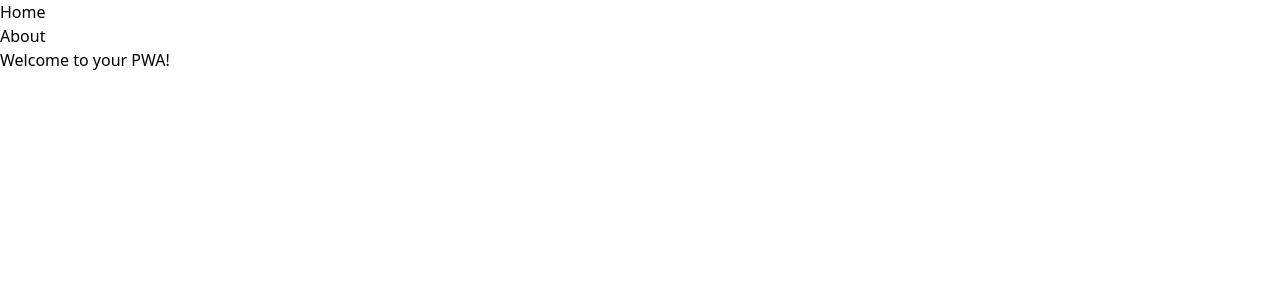
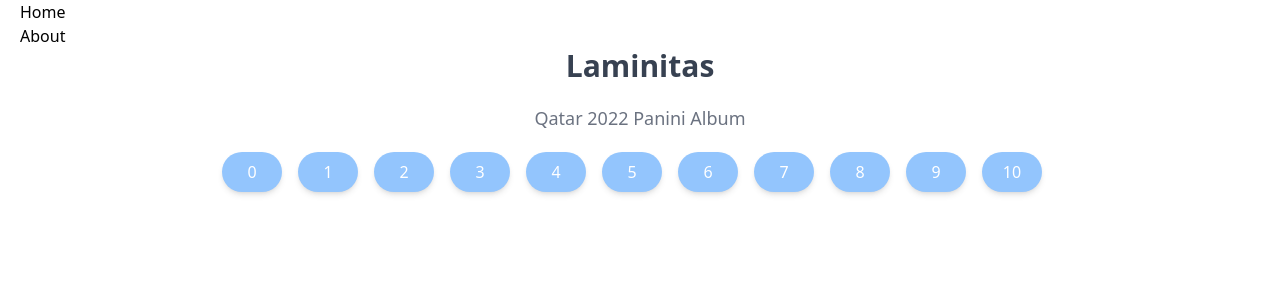
Before and after one commit to jpvg10/laminitas, a React (Create React App) app: page / in a window 1280 px wide. Shown: the top 300 px of the page. Built offline with nearby package versions, Linux system fonts and the light colour scheme.

Commit message:
basic layout and functionality

```diff
--- a/src/components/App.tsx
+++ b/src/components/App.tsx
@@ -5,6 +5,7 @@
 
 const App: React.FC = () => (
   <Router>
+    <div className="container mx-auto px-5">
       <nav>
         <ul>
           <li>
@@ -19,6 +20,7 @@
         <Route path="/about" element={<About />} />
         <Route path="/" element={<Home />} />
       </Routes>
+    </div>
   </Router>
 );
 export default App;
--- a/src/components/Home.tsx
+++ b/src/components/Home.tsx
@@ -1,5 +1,49 @@
-import React from 'react';
+import React, { useEffect, useState } from 'react';
+import { TOTAL_STICKERS } from '../utils/constants';
+import { StickerStatus } from '../utils/enums';
+import { ISticker } from '../utils/interfaces';
+import Sticker from './Sticker';
 
-const Home: React.FC = () => <h1>Welcome to your PWA!</h1>;
+const Home: React.FC = () => {
+  const [stickers, setStickers] = useState<ISticker[]>([]);
+
+  useEffect(() => {
+    const array: ISticker[] = [];
+    for (let i = 0; i <= TOTAL_STICKERS; i++) {
+      array.push({ num: i, status: StickerStatus.DONT_HAVE_IT });
+    }
+    setStickers(array);
+  }, []);
+
+  const incrementSticker = (num: number) => () => {
+    const newStickers: ISticker[] = stickers.map((s) => {
+      if (s.num === num) {
+        const newStatus = (s.status + 1) % 3;
+        return { ...s, status: newStatus };
+      } else {
+        return s;
+      }
+    });
+    setStickers(newStickers);
+    console.log(newStickers);
+  };
+
+  const stickerButtons = stickers.map((sticker: ISticker) => (
+    <Sticker
+      key={sticker.num}
+      num={sticker.num}
+      status={sticker.status}
+      increment={incrementSticker(sticker.num)}
+    />
+  ));
+
+  return (
+    <div className="flex flex-col items-center">
+      <p className="text-3xl text-gray-700 font-bold mb-5">Laminitas</p>
+      <p className="text-gray-500 text-lg mb-5">Qatar 2022 Panini Album</p>
+      <div className="">{stickerButtons}</div>
+    </div>
+  );
+};
 
 export default Home;
--- /dev/null
+++ b/src/components/Sticker.tsx
@@ -0,0 +1,32 @@
+import React from 'react';
+import { StickerStatus } from '../utils/enums';
+import { ISticker } from '../utils/interfaces';
+
+interface IProps extends ISticker {
+  increment: () => void;
+}
+
+const Sticker: React.FC<IProps> = ({ num, status, increment }) => {
+  let bgColor: string;
+  switch (status) {
+    case StickerStatus.HAVE_IT:
+      bgColor = 'bg-lime-500 hover:bg-lime-600';
+      break;
+    case StickerStatus.REPEATED:
+      bgColor = 'bg-amber-500 hover:bg-amber-600';
+      break;
+    default:
+      bgColor = 'bg-blue-300 hover:bg-blue-400';
+  }
+
+  return (
+    <button
+      className={`${bgColor} shadow-md rounded-full text-white py-2 px-4 mr-4 mb-4 min-w-[60px]`}
+      onClick={increment}
+    >
+      {num}
+    </button>
+  );
+};
+
+export default Sticker;
--- /dev/null
+++ b/src/utils/constants.ts
@@ -0,0 +1 @@
+export const TOTAL_STICKERS = 10;
--- /dev/null
+++ b/src/utils/enums.ts
@@ -0,0 +1,5 @@
+export enum StickerStatus {
+  DONT_HAVE_IT,
+  HAVE_IT,
+  REPEATED,
+}
--- /dev/null
+++ b/src/utils/interfaces.ts
@@ -0,0 +1,6 @@
+import { StickerStatus } from './enums';
+
+export interface ISticker {
+  num: number;
+  status: StickerStatus;
+}
```
Lines whose indentation alone changed are shown as unchanged.
